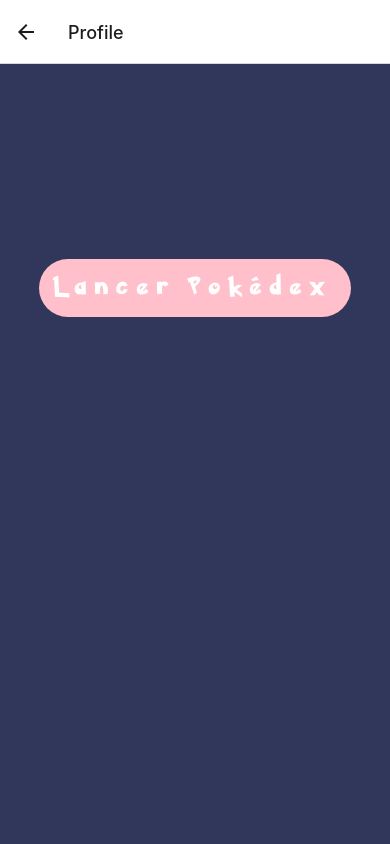
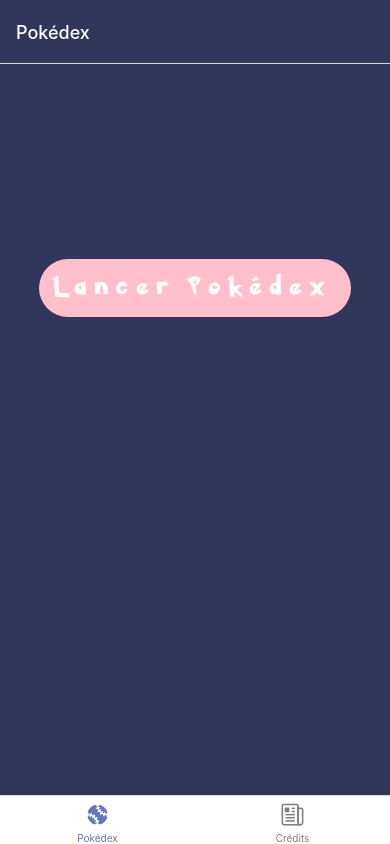
Before and after one commit to alexisg09/pokedex, a React Native app: screen /Profile in a window 390 px wide. Built offline with nearby package versions, Linux system fonts and the light colour scheme.

Commit message:
Added refresh, icons on navbar + started splash screen

```diff
--- a/App.js
+++ b/App.js
@@ -8,6 +8,8 @@
 import ItemDetails from './ItemDetails';
 import Informations from './Informations';
 import { createStackNavigator } from '@react-navigation/stack';
+import Ionicons from '@expo/vector-icons/Ionicons';
+
 
 
 // Create a client
@@ -19,10 +21,31 @@
   const Tab = createBottomTabNavigator();
   const Stack = createStackNavigator();
 
+
+  //   screenOptions = {{ headerStyle: { backgroundColor: '#31375b' }, headerTitleStyle: { color: '#ffffff' } }
+  // }
   const Home = () => {
 
     return (
-      <Tab.Navigator>
+      <Tab.Navigator screenOptions={({ route }) => ({
+        tabBarIcon: ({ focused, color, size }) => {
+          let iconName;
+
+          if (route.name === 'Pokédex') {
+            iconName = focused
+              ? 'baseball'
+              : 'baseball-outline';
+          } else if (route.name === 'Crédits') {
+            iconName = focused ? 'newspaper' : 'newspaper-outline';
+          }
+
+          return <Ionicons name={iconName} size={size} color={color} />;
+        },
+        tabBarActiveTintColor: '#6774bf',
+        tabBarInactiveTintColor: 'gray',
+        headerStyle: { backgroundColor: '#31375b' },
+        headerTitleStyle: { color: '#ffffff' }
+      })}>
         <Tab.Screen name="Pokédex" component={ListItem} />
         <Tab.Screen name="Crédits" component={Informations} />
       </Tab.Navigator>
@@ -38,7 +61,7 @@
             component={Home}
             options={{ headerShown: false }}
           />
-          <Stack.Screen name="Profile" component={ListItem} />
+          <Stack.Screen name="Pokédex" component={ListItem} />
           <Stack.Screen name="Détails" component={ItemDetails} />
         </Stack.Navigator>
       </NavigationContainer>
--- a/ListItem.js
+++ b/ListItem.js
@@ -37,7 +37,14 @@
       )}
 
       {isError && (
-        <Text>Erreur... Relance l'app</Text>
+        <View>
+          <Text>Erreur... Relance l'app</Text>
+          <TouchableOpacity
+            onPress={() => setEnableFetch(true)}
+            style={styles.launcher}>
+            <Text style={{ fontSize: 20, color: '#fff', fontFamily: 'Pokemon-Solid', textShadowColor: 'black' }}>R e l a n c e r</Text>
+          </TouchableOpacity>
+        </View>
       )}
 
       {status === 'success' && data !== undefined && data?.map((poke) => {
--- a/package.json
+++ b/package.json
@@ -22,7 +22,8 @@
     "react-native": "0.69.6",
     "react-native-gesture-handler": "~2.5.0",
     "expo-font": "~10.2.0",
-    "expo-linear-gradient": "~11.4.0"
+    "expo-linear-gradient": "~11.4.0",
+    "expo-splash-screen": "~0.16.2"
   },
   "devDependencies": {
     "@babel/core": "^7.12.9"
```
Also changed, not shown: 1 other file (tests, documents, lock files or other folders).
